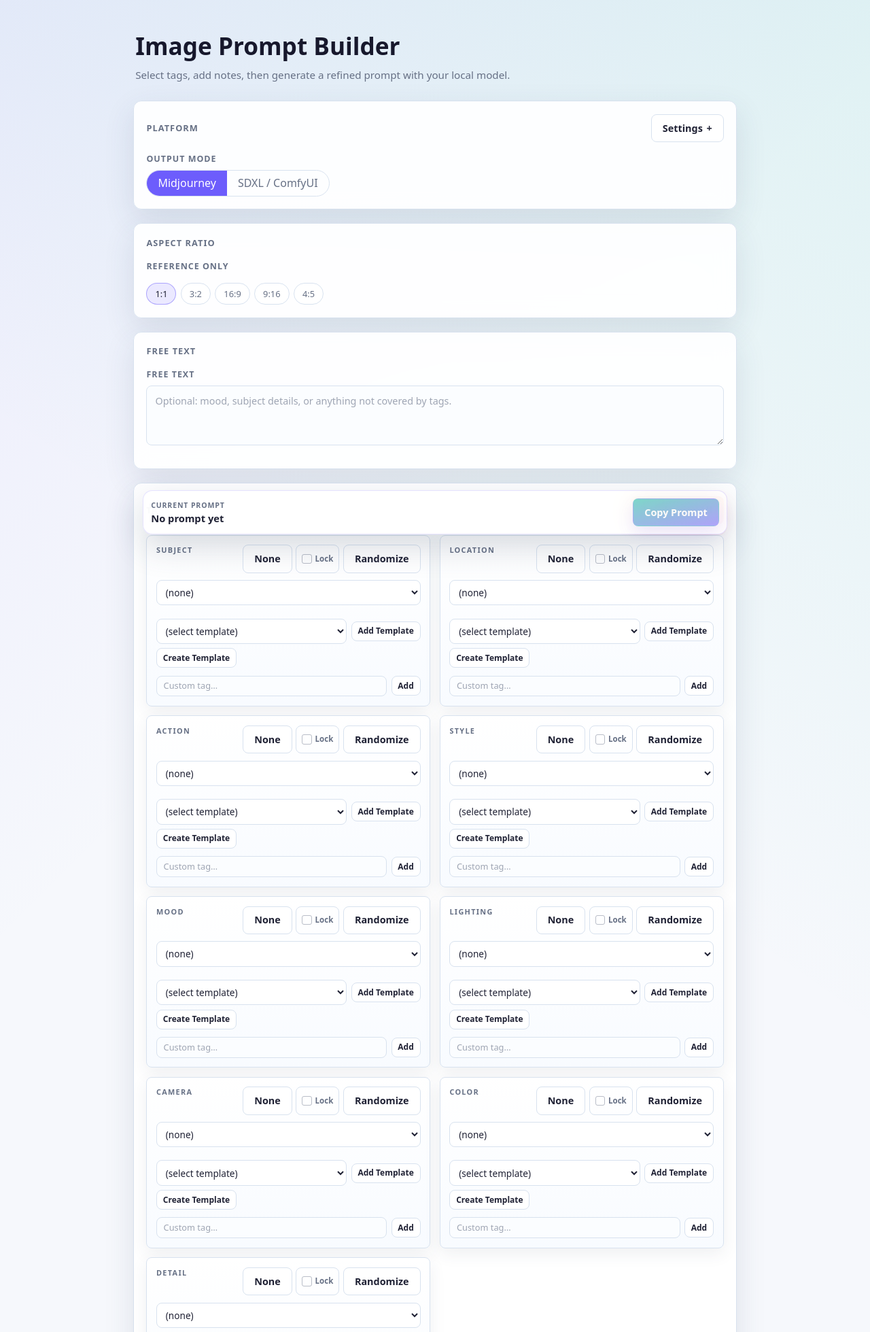
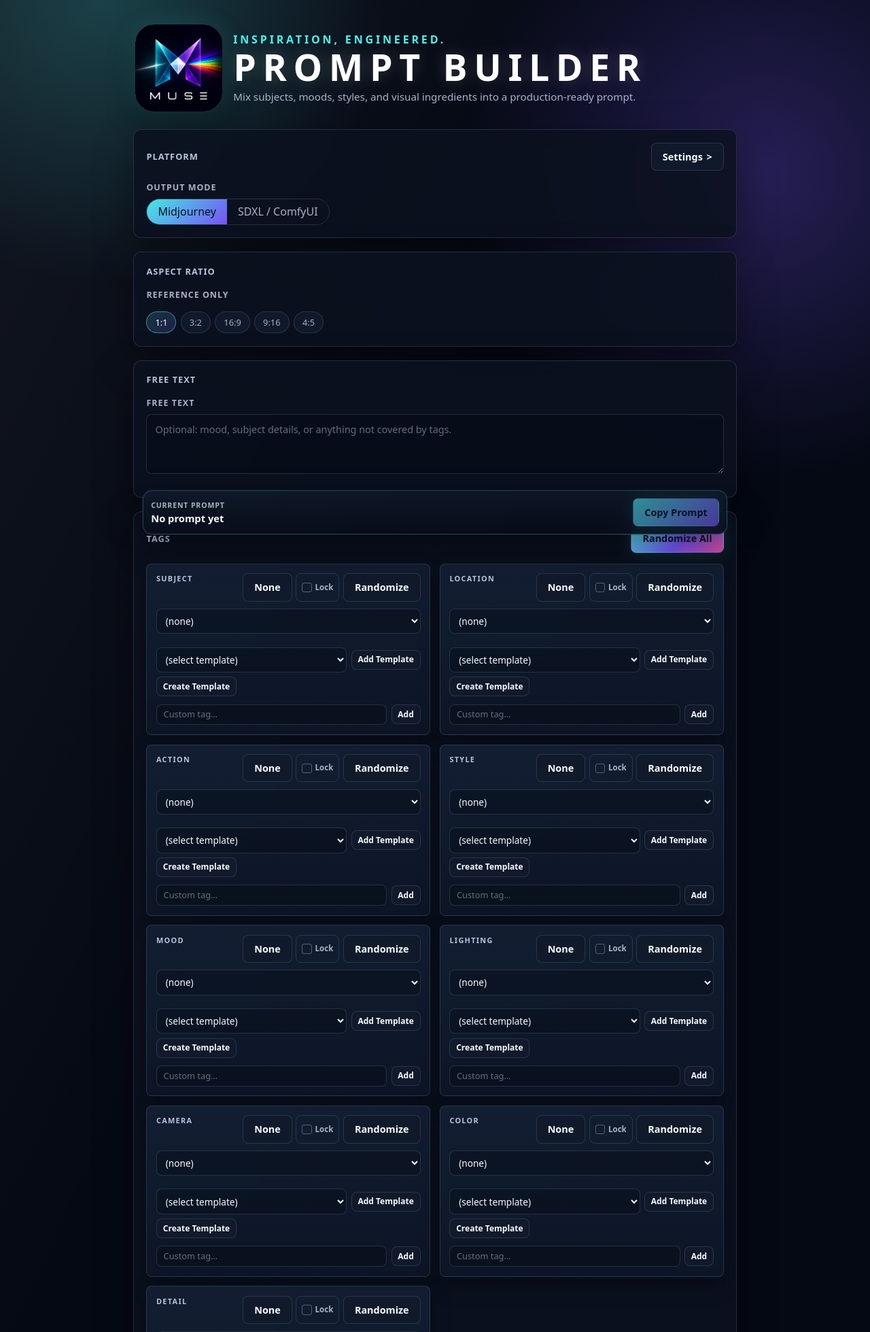
Before and after one commit to dicemanorama/Muse, a Flask app: page / in a window 1280 px wide. Shown: the top 1959 px of the page at 68% size. Run offline with Flask 3, Linux system fonts and the light colour scheme; data that the repository does not hold is empty.

Commit message:
Add PWA assets and dark theme
This update adds the Muse branding, installable PWA metadata, and a service worker for offline caching. It also refreshes the app UI with a darker visual theme, updates the header/logo treatment, and adds cache-busting asset URLs so the new styling and icons load consistently.

```diff
--- a/prompt-builder/app.py
+++ b/prompt-builder/app.py
@@ -6,7 +6,15 @@ import time
 import uuid
 
 import requests
-from flask import Flask, Response, jsonify, render_template, request, stream_with_context
+from flask import (
+    Flask,
+    Response,
+    jsonify,
+    render_template,
+    request,
+    send_from_directory,
+    stream_with_context,
+)
 
 from config import (
     CATEGORY_TEMPLATES,
@@ -118,6 +126,7 @@ def _normalize_generated_title(raw: str, max_len: int = 120) -> str:
 
 
 app = Flask(__name__)
+STATIC_DIR = os.path.join(os.path.dirname(os.path.abspath(__file__)), "static")
 
 TEMPLATES_PATH = os.path.join(os.path.dirname(os.path.abspath(__file__)), "templates.json")
 VALID_TEMPLATE_CATEGORIES = set(TAGS.keys())
@@ -251,6 +260,11 @@ def index():
         tags=TAGS,
         category_templates=_group_templates_by_category(),
     )
+
+
+@app.route("/sw.js")
+def service_worker():
+    return send_from_directory(STATIC_DIR, "sw.js", mimetype="application/javascript")
 
 
 @app.route("/templates", methods=["GET"])
--- a/prompt-builder/static/script.js
+++ b/prompt-builder/static/script.js
@@ -1,5 +1,13 @@
 (function () {
   "use strict";
+
+  if ("serviceWorker" in navigator) {
+    window.addEventListener("load", function () {
+      navigator.serviceWorker.register("/sw.js").catch(function () {
+        /* PWA support is optional; the app still works without a service worker. */
+      });
+    });
+  }
 
   const selectedTags = new Set();
   const selectedDropdownTags = new Map();
--- a/prompt-builder/static/style.css
+++ b/prompt-builder/static/style.css
@@ -1,25 +1,25 @@
 /* Image Prompt Builder */
 
 :root {
-  --bg: #f6f8fc;
-  --bg-elevated: rgba(255, 255, 255, 0.92);
-  --surface: #ffffff;
-  --surface-tinted: #f0f7ff;
-  --border: #d8e2ef;
-  --text: #202235;
-  --text-muted: #667085;
-  --accent: #14b8a6;
-  --accent-dim: rgba(20, 184, 166, 0.12);
-  --accent-border: rgba(20, 184, 166, 0.34);
-  --indigo: #6d5dfc;
-  --indigo-dim: rgba(109, 93, 252, 0.13);
-  --danger: #dc2626;
+  --bg: #050914;
+  --bg-elevated: rgba(12, 18, 31, 0.88);
+  --surface: rgba(18, 27, 44, 0.92);
+  --surface-tinted: rgba(17, 31, 53, 0.94);
+  --border: rgba(124, 144, 170, 0.24);
+  --text: #f7fbff;
+  --text-muted: #a8b3c6;
+  --accent: #48f5ee;
+  --accent-dim: rgba(72, 245, 238, 0.12);
+  --accent-border: rgba(72, 245, 238, 0.42);
+  --indigo: #7a58ff;
+  --indigo-dim: rgba(122, 88, 255, 0.2);
+  --danger: #ff6b7a;
   --radius: 12px;
   --radius-pill: 9999px;
   --font: system-ui, -apple-system, "Segoe UI", Roboto, sans-serif;
   --font-mono: ui-monospace, "Cascadia Code", "SF Mono", Consolas, monospace;
-  --shadow: 0 16px 45px rgba(47, 65, 95, 0.12);
-  --shadow-soft: 0 8px 24px rgba(47, 65, 95, 0.08);
+  --shadow: 0 22px 58px rgba(0, 0, 0, 0.38);
+  --shadow-soft: 0 12px 32px rgba(0, 0, 0, 0.26);
 }
 
 *,
@@ -41,8 +41,9 @@ body {
   line-height: 1.5;
   color: var(--text);
   background:
-    linear-gradient(135deg, rgba(109, 93, 252, 0.08), transparent 32%),
-    linear-gradient(215deg, rgba(20, 184, 166, 0.1), transparent 38%),
+    radial-gradient(circle at 12% 0%, rgba(72, 245, 238, 0.2), transparent 26rem),
+    radial-gradient(circle at 88% 8%, rgba(122, 88, 255, 0.28), transparent 28rem),
+    linear-gradient(115deg, rgba(255, 255, 255, 0.05), transparent 35%),
     var(--bg);
 }
 
@@ -53,16 +54,46 @@ body {
 }
 
 .site-header {
+  display: grid;
+  grid-template-columns: minmax(5.5rem, 8rem) 1fr;
+  gap: 1rem;
+  align-items: center;
   margin-bottom: 1.4rem;
-  padding: 1.2rem 0.2rem 0.25rem;
+  padding: 0.9rem 0.2rem 0.25rem;
+}
+
+.site-logo {
+  width: 100%;
+  max-width: 8rem;
+  aspect-ratio: 1;
+  border-radius: 26px;
+  box-shadow:
+    0 0 36px rgba(72, 245, 238, 0.16),
+    0 18px 42px rgba(0, 0, 0, 0.42);
+}
+
+.site-header-copy {
+  min-width: 0;
+}
+
+.site-kicker {
+  margin: 0 0 0.25rem;
+  color: var(--accent);
+  font-size: clamp(0.78rem, 2.8vw, 1rem);
+  font-weight: 700;
+  letter-spacing: 0.24em;
+  text-transform: uppercase;
 }
 
 .site-title {
   margin: 0 0 0.35rem;
-  font-size: clamp(1.55rem, 4vw, 2.2rem);
+  font-size: clamp(1.8rem, 6vw, 3.35rem);
   font-weight: 800;
-  letter-spacing: 0;
-  color: #17182c;
+  line-height: 0.95;
+  letter-spacing: 0.18em;
+  text-transform: uppercase;
+  color: #ffffff;
+  text-shadow: 0 0 24px rgba(255, 255, 255, 0.18);
 }
 
 .site-subtitle {
@@ -85,6 +116,7 @@ body {
   border-radius: var(--radius);
   box-shadow: var(--shadow);
   backdrop-filter: blur(14px);
+  overflow: hidden;
 }
 
 .panel-title {
@@ -93,7 +125,7 @@ body {
   font-weight: 600;
   text-transform: uppercase;
   letter-spacing: 0.08em;
-  color: var(--text-muted);
+  color: #b7c5dd;
 }
 
 .panel-heading-row {
@@ -121,13 +153,13 @@ body {
 }
 
 .platform-settings-toggle::after {
-  content: "+";
+  content: ">";
   margin-left: 0.35rem;
   font-weight: 700;
 }
 
 .platform-settings-toggle[aria-expanded="true"]::after {
-  content: "-";
+  content: "v";
 }
 
 .tag-card-grid {
@@ -139,10 +171,24 @@ body {
 .tag-card {
   min-width: 0;
   padding: 0.85rem;
-  background: linear-gradient(180deg, #ffffff, #f8fbff);
+  background:
+    linear-gradient(180deg, rgba(19, 30, 50, 0.96), rgba(13, 22, 38, 0.96)),
+    radial-gradient(circle at 0% 0%, rgba(72, 245, 238, 0.12), transparent 70%);
   border: 1px solid var(--border);
   border-radius: 8px;
   box-shadow: var(--shadow-soft);
+  transition:
+    border-color 0.15s ease,
+    box-shadow 0.15s ease,
+    transform 0.15s ease;
+}
+
+.tag-card:hover {
+  border-color: rgba(72, 245, 238, 0.32);
+  box-shadow:
+    0 0 0 1px rgba(72, 245, 238, 0.08),
+    var(--shadow-soft);
+  transform: translateY(-1px);
 }
 
 .tag-group-header {
@@ -159,7 +205,7 @@ body {
   font-weight: 600;
   text-transform: uppercase;
   letter-spacing: 0.12em;
-  color: var(--text-muted);
+  color: #b7c5dd;
 }
 
 .btn-mini {
@@ -209,7 +255,7 @@ body {
   width: 0.9rem;
   height: 0.9rem;
   color: transparent;
-  border: 1px solid rgba(102, 112, 133, 0.45);
+  border: 1px solid rgba(168, 179, 198, 0.45);
   border-radius: 3px;
   font-size: 0.65rem;
   line-height: 1;
@@ -239,15 +285,15 @@ body {
 
 #tags-randomize-btn,
 .tags-randomize-btn {
-  color: #251307;
-  background: linear-gradient(165deg, #fcd34d, #fb7185);
+  color: #08111f;
+  background: linear-gradient(135deg, #48f5ee, #7a58ff 54%, #d84e9f);
   border-color: transparent;
-  box-shadow: 0 8px 20px rgba(251, 113, 133, 0.22);
+  box-shadow: 0 0 26px rgba(72, 245, 238, 0.18);
 }
 
 #tags-randomize-btn:hover:not(:disabled),
 .tags-randomize-btn:hover:not(:disabled) {
-  background: linear-gradient(165deg, #fde047, #f43f5e);
+  background: linear-gradient(135deg, #7bfdf7, #8d6dff 54%, #eb61ad);
   border-color: transparent;
 }
 
@@ -275,7 +321,7 @@ body {
   font: inherit;
   font-size: 0.9rem;
   color: var(--text);
-  background: #fbfdff;
+  background: rgba(5, 9, 20, 0.36);
   border: 1px solid var(--border);
   border-radius: 8px;
   resize: vertical;
@@ -283,13 +329,13 @@ body {
 }
 
 .free-text::placeholder {
-  color: rgba(102, 112, 133, 0.62);
+  color: rgba(168, 179, 198, 0.58);
 }
 
 .free-text:focus-visible {
   outline: 2px solid var(--indigo);
   outline-offset: 2px;
-  border-color: rgba(109, 93, 252, 0.42);
+  border-color: rgba(72, 245, 238, 0.45);
 }
 
 .aspect-fieldset {
@@ -478,14 +524,14 @@ body {
 }
 
 .btn-primary {
-  color: #ffffff;
-  background: linear-gradient(165deg, #14b8a6, #6d5dfc);
+  color: #05111f;
+  background: linear-gradient(135deg, #48f5ee, #7a58ff);
   border-color: transparent;
-  box-shadow: 0 10px 24px rgba(109, 93, 252, 0.24);
+  box-shadow: 0 0 24px rgba(72, 245, 238, 0.18);
 }
 
 .btn-primary:hover:not(:disabled) {
-  background: linear-gradient(165deg, #0fbaa7, #5b4ee8);
+  background: linear-gradient(135deg, #7bfdf7, #8f72ff);
   border-color: transparent;
 }
 
@@ -534,10 +580,14 @@ body {
   width: min(calc(100% - 1.5rem), 860px);
   padding: 0.7rem;
   color: var(--text);
-  background: rgba(255, 255, 255, 0.9);
-  border: 1px solid rgba(109, 93, 252, 0.18);
+  background:
+    linear-gradient(180deg, rgba(15, 23, 40, 0.92), rgba(7, 12, 24, 0.94)),
+    radial-gradient(circle at 12% 0%, rgba(72, 245, 238, 0.16), transparent 70%);
+  border: 1px solid rgba(72, 245, 238, 0.24);
   border-radius: 14px;
-  box-shadow: 0 18px 48px rgba(47, 65, 95, 0.2);
+  box-shadow:
+    0 0 0 1px rgba(255, 255, 255, 0.04),
+    0 18px 48px rgba(0, 0, 0, 0.42);
   backdrop-filter: blur(18px);
   transform: translateX(-50%);
 }
@@ -784,20 +858,20 @@ body {
   font: inherit;
   font-size: 0.8rem;
   color: var(--text);
-  background: #fbfdff;
+  background: rgba(5, 9, 20, 0.34);
   border: 1px solid var(--border);
   border-radius: 8px;
   resize: none;
 }
 
 .custom-tag-input::placeholder {
-  color: rgba(102, 112, 133, 0.62);
+  color: rgba(168, 179, 198, 0.58);
 }
 
 .custom-tag-input:focus-visible {
   outline: 2px solid var(--indigo);
   outline-offset: 2px;
-  border-color: rgba(109, 93, 252, 0.42);
+  border-color: rgba(72, 245, 238, 0.45);
 }
 
 .custom-tag-add.btn {
@@ -849,8 +923,8 @@ body {
 
 .mode-option.is-active,
 .output-mode-option.is-active {
-  background: var(--indigo);
-  color: #fff;
+  background: linear-gradient(135deg, rgba(72, 245, 238, 0.95), rgba(122, 88, 255, 0.95));
+  color: #06101d;
 }
 
 .mode-option:focus-visible,
@@ -915,7 +989,7 @@ body {
   font: inherit;
   font-size: 0.85rem;
   color: var(--text);
-  background: #ffffff;
+  background: rgba(5, 9, 20, 0.34);
   border: 1px solid var(--border);
   border-radius: 8px;
   padding: 0.45rem 0.55rem;
--- a/prompt-builder/templates/index.html
+++ b/prompt-builder/templates/index.html
@@ -3,16 +3,32 @@
   <head>
     <meta charset="utf-8" />
     <meta name="viewport" content="width=device-width, initial-scale=1" />
+    <meta name="theme-color" content="#050914" />
+    <meta name="color-scheme" content="dark" />
+    <meta name="apple-mobile-web-app-capable" content="yes" />
+    <meta name="apple-mobile-web-app-title" content="Muse" />
+    <meta name="apple-mobile-web-app-status-bar-style" content="default" />
     <title>Image Prompt Builder</title>
-    <link rel="stylesheet" href="{{ url_for('static', filename='style.css') }}" />
+    <link rel="manifest" href="{{ url_for('static', filename='manifest.webmanifest', v='2') }}" />
+    <link rel="icon" href="{{ url_for('static', filename='icons/icon.svg', v='2') }}" type="image/svg+xml" />
+    <link rel="apple-touch-icon" href="{{ url_for('static', filename='icons/apple-touch-icon.png', v='2') }}" />
+    <link rel="stylesheet" href="{{ url_for('static', filename='style.css', v='2') }}" />
   </head>
   <body>
     <div class="page">
       <header class="site-header">
-        <h1 class="site-title">Image Prompt Builder</h1>
-        <p class="site-subtitle">
-          Select tags, add notes, then generate a refined prompt with your local model.
-        </p>
+        <img
+          class="site-logo"
+          src="{{ url_for('static', filename='graphics/Logo.png') }}"
+          alt="Muse"
+        />
+        <div class="site-header-copy">
+          <p class="site-kicker">Inspiration, engineered.</p>
+          <h1 class="site-title">Prompt Builder</h1>
+          <p class="site-subtitle">
+            Mix subjects, moods, styles, and visual ingredients into a production-ready prompt.
+          </p>
+        </div>
       </header>
 
       <main class="main">
@@ -545,6 +561,6 @@
     <script>
       window.CATEGORY_TEMPLATES = {{ category_templates | tojson }};
     </script>
-    <script src="{{ url_for('static', filename='script.js') }}" defer></script>
+    <script src="{{ url_for('static', filename='script.js', v='2') }}" defer></script>
   </body>
 </html>
```
Also changed, not shown: other parts of prompt-builder/static/style.css (+47 -23 lines), prompt-builder/static/sw.js (added, +67 -0 lines), prompt-builder/static/graphics/Logo.png (added), prompt-builder/static/graphics/design_lookbook.png (added), prompt-builder/static/icons/apple-touch-icon.png (added), prompt-builder/static/icons/icon-192.png (added), prompt-builder/static/icons/icon-512.png (added), prompt-builder/static/icons/icon.svg (added), prompt-builder/static/icons/maskable-512.png (added), prompt-builder/static/manifest.webmanifest (added).
